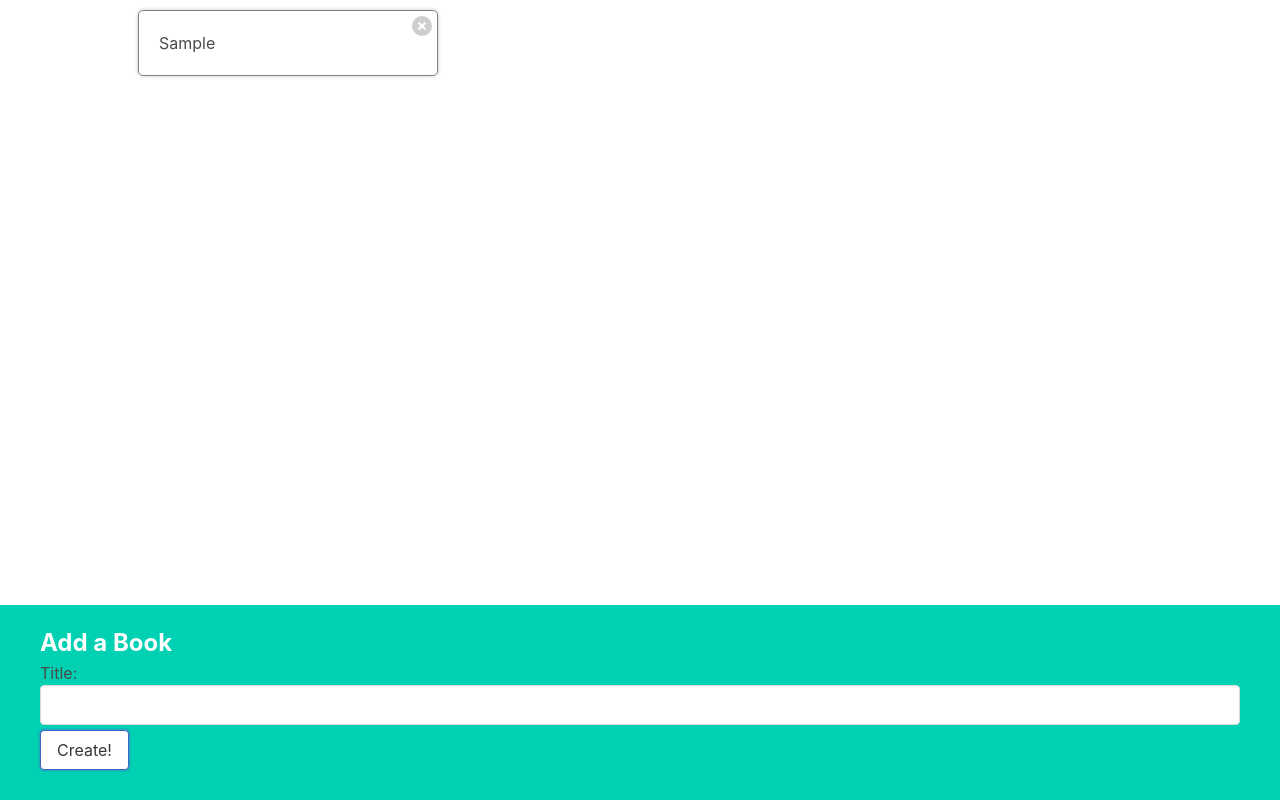
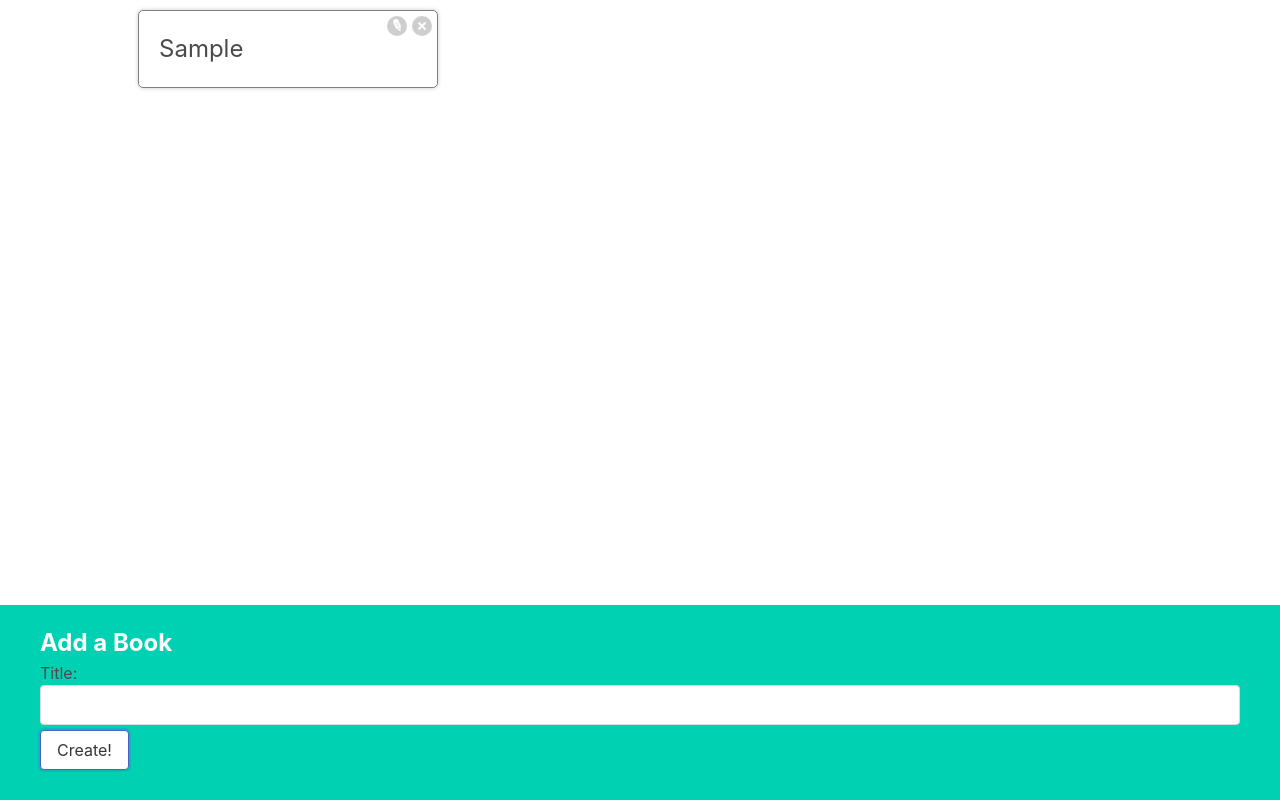
Before and after one commit to poyingHAHA/React_learning, a React (Create React App) app in the folder 5_handle_forms/: page / in a window 1280 px wide. Both pictures are taken after typing "Sample" into the empty fields and a click on the button "Create!". Built offline with nearby package versions, Linux system fonts and the light colour scheme.

Commit message:
5. Toggling from Editing

```diff
--- a/5_handle_forms/src/components/BookShow.js
+++ b/5_handle_forms/src/components/BookShow.js
@@ -1,13 +1,30 @@
+import { useState } from 'react';
+import BookEdit from './BookEdit'
+
 function BookShow({ book, onDelete }){
-    const handleClick = () => {
+    const [showEdit, setShowEdit] = useState(false);
+
+    const handleDeleteClick = () => {
         onDelete(book.id);
     };
 
+    const handleEditClick = () => {
+        setShowEdit(!showEdit);
+    };
+
+    let content = <h3>{book.title}</h3>
+    if(showEdit){
+        content = <BookEdit />;
+    }
+
     return (
         <div className="book-show">
-            { book.title }
+            <div>{content}</div>
             <div className="actions">
-                <button className="delete" onClick={handleClick}>
+                <button className="edit" onClick={ handleEditClick}>
+                    Edit
+                </button>
+                <button className="delete" onClick={handleDeleteClick}>
                     Delete
                 </button>
             </div>
```
